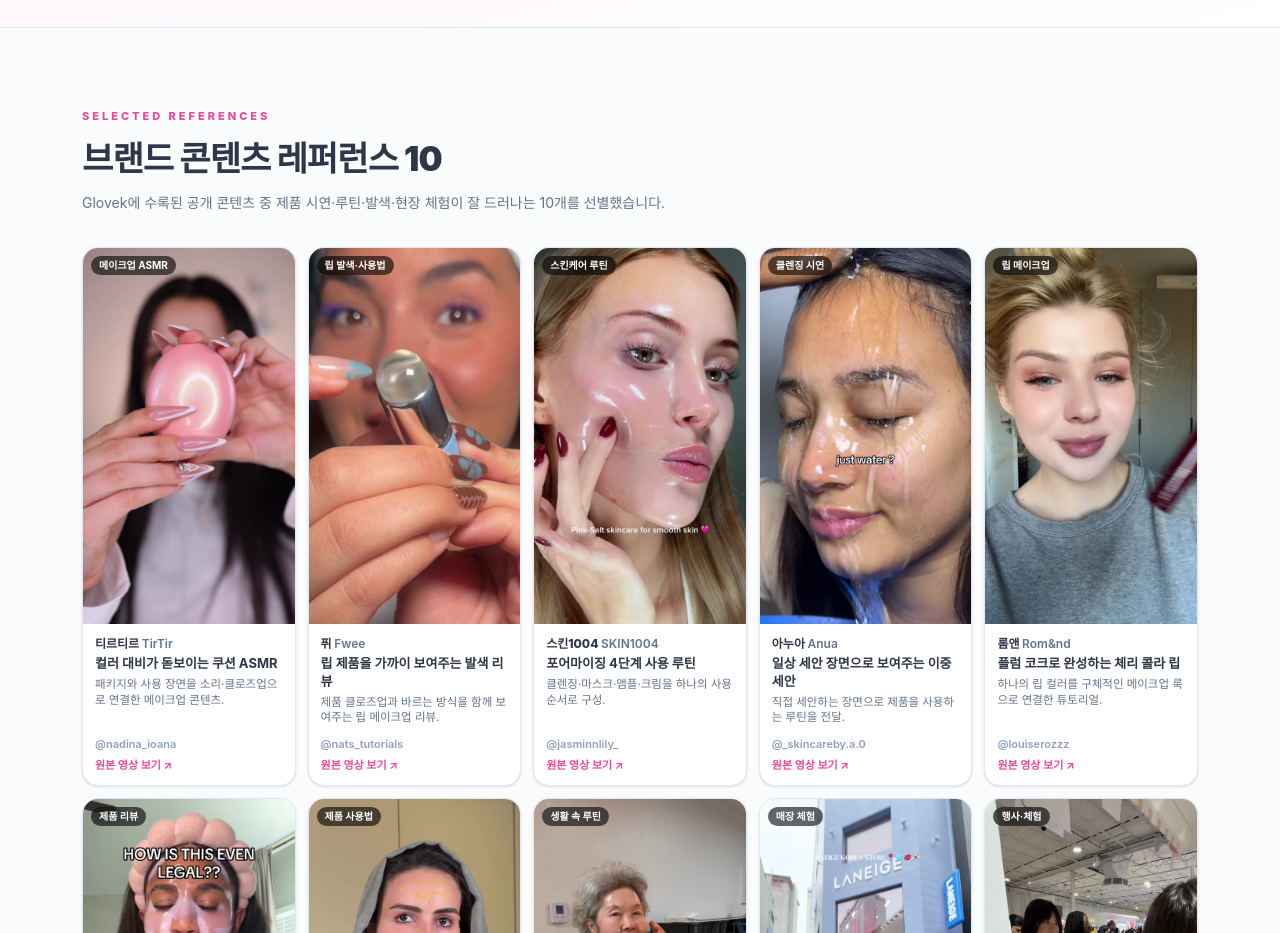
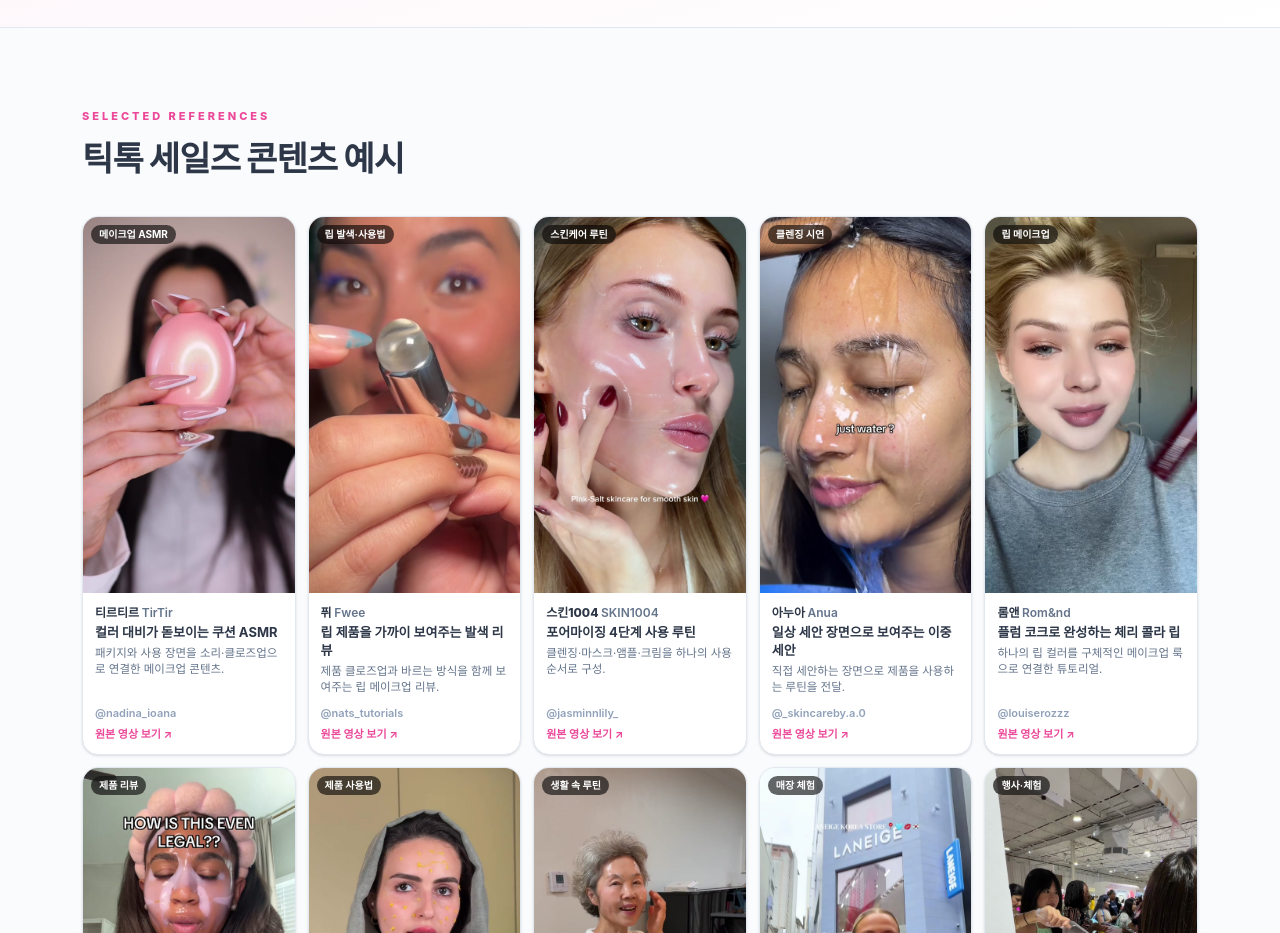
Before and after one commit to jaybe-dino/service2, a Next.js app: page /refer in a window 1280 px wide. Shown: the part 3980-4913 px from the top of the page. Built offline with nearby package versions, Linux system fonts and the light colour scheme; no server answers.

Commit message:
refer: 레퍼런스 제목을 틱톡 세일즈 콘텐츠 예시로 변경

```diff
--- a/src/app/refer/page.tsx
+++ b/src/app/refer/page.tsx
@@ -174,8 +174,7 @@
 
       {/* 브랜드 콘텐츠 레퍼런스 10 — 고정 선별(외부 크리에이터 콘텐츠 참고 사례), Footer 직전 하단 */}
       <div className="border-t border-[var(--border)] bg-slate-50/70">
-        <Section id="ugc" kicker="Selected References" title="브랜드 콘텐츠 레퍼런스 10"
-          desc="Glovek에 수록된 공개 콘텐츠 중 제품 시연·루틴·발색·현장 체험이 잘 드러나는 10개를 선별했습니다.">
+        <Section id="ugc" kicker="Selected References" title="틱톡 세일즈 콘텐츠 예시">
           <ReferCurated items={REFER_CURATED} />
           <p className="mt-5 text-[11px] leading-relaxed text-slate-400">
             외부 크리에이터 콘텐츠 참고 사례이며, 디노스튜디오의 직접 제작 실적을 뜻하지 않습니다.
```
